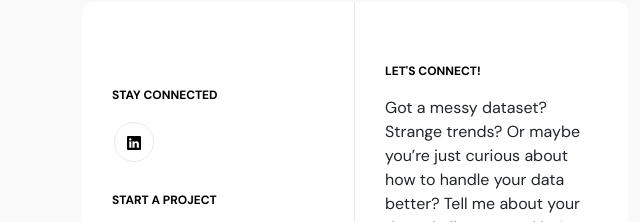
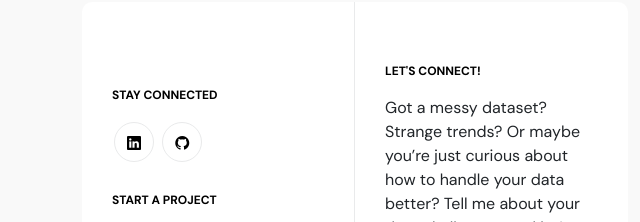
Before and after one commit to Hemalata142/Hemalata-Portfolio, a plain HTML site: page index.html in a window 1280 px wide. Shown: the part 4643-4865 px from the top of the page, 0-640 px from the left. Drawn offline with nearby package versions, Linux system fonts and the light colour scheme.

Commit message:
adding github icon next to linkedin

```diff
--- a/index.html
+++ b/index.html
@@ -581,6 +581,7 @@ https://templatemo.com/tm-578-first-portfolio
                                     <ul class="social-icon">
 
                                         <li class="social-icon-item"><a href="https://www.linkedin.com/in/hemalata-reddy-075a9a173/" class="social-icon-link bi-linkedin" target="_blank"></a></li>
+                                        <li class="social-icon-item"><a href="https://github.com/Hemalata142" class="social-icon-link bi-github" target="_blank"></a></li>
 
                                     </ul>
 
```
